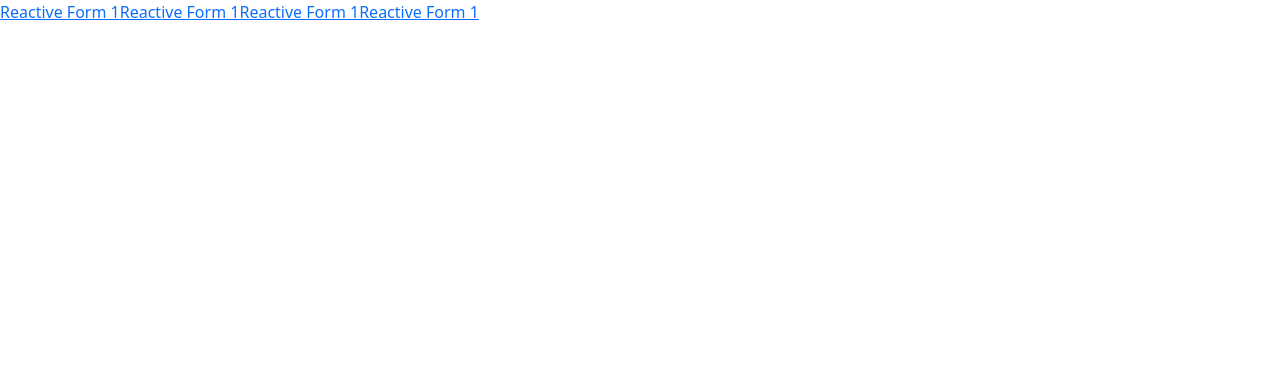
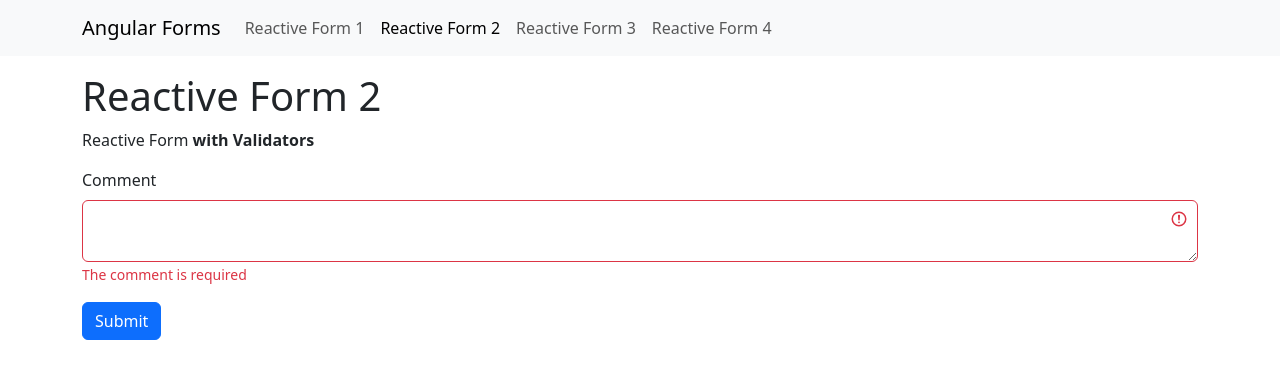
Before and after one commit to GaetanRouzies/angular-forms, an Angular app: page /reactive-form-2 in a window 1280 px wide. Before the commit this address led to /. Shown: the top 378 px of the page. Built offline with nearby package versions, Linux system fonts and the light colour scheme.

Commit message:
Add Reactive Form 2 3 4

```diff
--- a/src/app/app.component.html
+++ b/src/app/app.component.html
@@ -1,7 +1,22 @@
-<a [routerLink]="'reactive-form-1'">Reactive Form 1</a>
-<a [routerLink]="'reactive-form-1'">Reactive Form 1</a>
-<a [routerLink]="'reactive-form-1'">Reactive Form 1</a>
-<a [routerLink]="'reactive-form-1'">Reactive Form 1</a>
+<nav class="navbar navbar-expand navbar-light bg-light mb-3">
+  <div class="container">
+    <a class="navbar-brand" href="#">Angular Forms</a>
+    <ul class="navbar-nav me-auto mb-2 mb-lg-0">
+      <li class="nav-item">
+        <a class="nav-link" routerLinkActive="active" [routerLink]="'reactive-form-1'">Reactive Form 1</a>
+      </li>
+      <li class="nav-item">
+        <a class="nav-link" routerLinkActive="active" [routerLink]="'reactive-form-2'">Reactive Form 2</a>
+      </li>
+      <li class="nav-item">
+        <a class="nav-link" routerLinkActive="active" [routerLink]="'reactive-form-3'">Reactive Form 3</a>
+      </li>
+      <li class="nav-item">
+        <a class="nav-link" routerLinkActive="active" [routerLink]="'reactive-form-4'">Reactive Form 4</a>
+      </li>
+    </ul>
+  </div>
+</nav>
 <div class="container">
   <router-outlet />
 </div>
--- a/src/app/app.component.ts
+++ b/src/app/app.component.ts
@@ -1,13 +1,13 @@
 import { Component } from '@angular/core';
-import { RouterLink, RouterOutlet } from '@angular/router';
+import { RouterLink, RouterLinkActive, RouterOutlet } from '@angular/router';
 
 @Component({
   selector: 'app-root',
   standalone: true,
-  imports: [RouterOutlet, RouterLink],
+  imports: [RouterOutlet, RouterLink, RouterLinkActive],
   templateUrl: './app.component.html',
   styleUrl: './app.component.scss'
 })
 export class AppComponent {
-  title = 'angular-forms';
+
 }
--- a/src/app/app.routes.ts
+++ b/src/app/app.routes.ts
@@ -1,6 +1,12 @@
 import { Routes } from '@angular/router';
 import { ReactiveForm1Component } from './reactive-form-1/reactive-form-1.component';
+import { ReactiveForm2Component } from './reactive-form-2/reactive-form2.component';
+import { ReactiveForm3Component } from './reactive-form-3/reactive-form3.component';
+import { ReactiveForm4Component } from './reactive-form-4/reactive-form4.component';
 
 export const routes: Routes = [
   { path: 'reactive-form-1', component: ReactiveForm1Component },
+  { path: 'reactive-form-2', component: ReactiveForm2Component },
+  { path: 'reactive-form-3', component: ReactiveForm3Component },
+  { path: 'reactive-form-4', component: ReactiveForm4Component },
 ];
--- a/src/app/reactive-form-1/reactive-form-1.component.html
+++ b/src/app/reactive-form-1/reactive-form-1.component.html
@@ -1,5 +1,5 @@
 <h1>Reactive Form 1</h1>
-<p>Simple Reactive Form: Untyped, without Validators</p>
+<p>Simple Reactive Form</p>
 
 <form [formGroup]="formGroup" (ngSubmit)="onSubmit()">
   <div class="mb-3">
--- /dev/null
+++ b/src/app/reactive-form-2/reactive-form2.component.html
@@ -0,0 +1,22 @@
+<h1>Reactive Form 2</h1>
+<p>Reactive Form <strong>with Validators</strong></p>
+
+<form [formGroup]="formGroup" (ngSubmit)="onSubmit()">
+
+  <div class="mb-3">
+    <label class="form-label">Comment</label>
+    <textarea formControlName="comment" class="form-control"
+              [class.is-invalid]="formGroup.controls.comment.invalid"></textarea>
+
+    <small class="text-danger" *ngIf="formGroup.controls.comment.invalid">
+      <ng-container *ngIf="formGroup.controls.comment.hasError('required')">
+        The comment is required
+      </ng-container>
+      <ng-container *ngIf="formGroup.controls.comment.hasError('minlength')">
+        The comment must have a minimum of 3 characters
+      </ng-container>
+    </small>
+  </div>
+
+  <button type="submit" class="btn btn-primary">Submit</button>
+</form>
--- /dev/null
+++ b/src/app/reactive-form-2/reactive-form2.component.ts
@@ -0,0 +1,19 @@
+import { Component } from '@angular/core';
+import { FormControl, FormGroup, ReactiveFormsModule, Validators } from '@angular/forms';
+import { CommonModule } from '@angular/common';
+
+@Component({
+  selector: 'app-reactive-form-2',
+  standalone: true,
+  templateUrl: './reactive-form2.component.html',
+  imports: [ReactiveFormsModule, CommonModule],
+})
+export class ReactiveForm2Component {
+  formGroup = new FormGroup({
+    comment: new FormControl('', [Validators.required, Validators.minLength(3)]),
+  });
+
+  onSubmit() {
+    console.log(this.formGroup.value); // { firstname: 'John', lastname: 'Doe', age: 30 }
+  }
+}
--- /dev/null
+++ b/src/app/reactive-form-3/reactive-form3.component.html
@@ -0,0 +1,30 @@
+<h1>Reactive Form 3</h1>
+<p>Reactive Form <strong>with Validators + Show error on touched and dirty</strong></p>
+
+<form [formGroup]="formGroup" (ngSubmit)="onSubmit()">
+
+  <div class="mb-3">
+    <label class="form-label">Title</label>
+    <input formControlName="title" class="form-control"
+           [class.is-invalid]="isInvalidAndTouchedOrDirty(formGroup.controls.title)" />
+    <small class="text-danger" *ngIf="isInvalidAndTouchedOrDirty(formGroup.controls.title)">
+      The title is required
+    </small>
+  </div>
+
+  <div class="mb-3">
+    <label class="form-label">Comment</label>
+    <textarea formControlName="comment" class="form-control"
+              [class.is-invalid]="isInvalidAndTouchedOrDirty(formGroup.controls.comment)"></textarea>
+    <small class="text-danger" *ngIf="isInvalidAndTouchedOrDirty(formGroup.controls.comment)">
+      <ng-container *ngIf="formGroup.controls.comment.hasError('required')">
+        The comment is required
+      </ng-container>
+      <ng-container *ngIf="formGroup.controls.comment.hasError('minlength')">
+        The comment must have a minimum of 3 characters
+      </ng-container>
+    </small>
+  </div>
+
+  <button type="submit" class="btn btn-primary">Submit</button>
+</form>
--- /dev/null
+++ b/src/app/reactive-form-3/reactive-form3.component.ts
@@ -0,0 +1,28 @@
+import { Component } from '@angular/core';
+import { FormControl, FormGroup, ReactiveFormsModule, Validators } from '@angular/forms';
+import { CommonModule } from '@angular/common';
+
+@Component({
+  selector: 'app-reactive-form-3',
+  standalone: true,
+  templateUrl: './reactive-form3.component.html',
+  imports: [ReactiveFormsModule, CommonModule],
+})
+export class ReactiveForm3Component {
+  formGroup = new FormGroup({
+    title: new FormControl('', [Validators.required]),
+    comment: new FormControl('', [Validators.required, Validators.minLength(3)]),
+  });
+
+  isInvalidAndTouchedOrDirty(formControl: FormControl) {
+    return formControl.invalid && (formControl.touched || formControl.dirty);
+  }
+
+  onSubmit() {
+    this.formGroup.markAllAsTouched();
+    if (this.formGroup.invalid) {
+      return;
+    }
+  }
+
+}
--- /dev/null
+++ b/src/app/reactive-form-4/reactive-form4.component.html
@@ -0,0 +1,20 @@
+<h1>Reactive Form 4</h1>
+<p>Reactive Form <strong>with ValueChanges</strong></p>
+
+<form [formGroup]="formGroup">
+  <div class="row mb-3">
+    <div class="col">
+      <label class="form-label">Price</label>
+      <input formControlName="price" class="form-control" />
+    </div>
+    <div class="col">
+      <label class="form-label">Quantity</label>
+      <input formControlName="quantity" class="form-control" />
+    </div>
+  </div>
+  <div class="mb-3">
+    <div>Total price : {{ totalPrice }} €</div>
+  </div>
+
+  <button type="submit" class="btn btn-primary">Submit</button>
+</form>
--- /dev/null
+++ b/src/app/reactive-form-4/reactive-form4.component.ts
@@ -0,0 +1,24 @@
+import { Component } from '@angular/core';
+import { FormControl, FormGroup, ReactiveFormsModule } from '@angular/forms';
+import { CommonModule } from '@angular/common';
+
+@Component({
+  selector: 'app-reactive-form-4',
+  standalone: true,
+  templateUrl: './reactive-form4.component.html',
+  imports: [ReactiveFormsModule, CommonModule],
+})
+export class ReactiveForm4Component {
+  formGroup = new FormGroup({
+    price: new FormControl(0),
+    quantity: new FormControl(0),
+  });
+
+  totalPrice = 0;
+
+  constructor() {
+    this.formGroup.valueChanges.subscribe((value) => {
+      this.totalPrice = value.price! * value.quantity!;
+    });
+  }
+}
```
